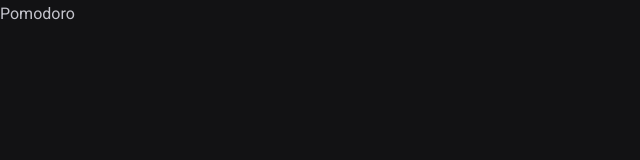
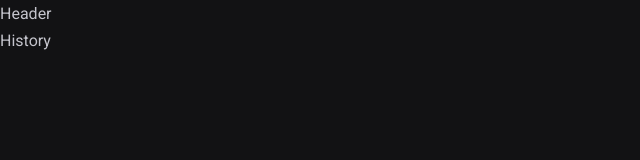
Before and after one commit to davyd-souza/pomodoro-app, a React (Vite) app: page /history in a window 1280 px wide. Shown: the top 160 px of the page, without its empty margins (0-640 px from the left). Built offline with nearby package versions, Linux system fonts and the light colour scheme.

Commit message:
feat: create basic routing with default layout

```diff
--- a/src/App.tsx
+++ b/src/App.tsx
@@ -1,12 +1,14 @@
+// COMPONENT
+import { Router } from './Router'
+
 // STYLE
 import { GlobalStyle } from './styles/global'
 
 export function App() {
   return (
-    <div className="App">
-      <h1>Pomodoro</h1>
-
+    <>
+      <Router />
       <GlobalStyle />
-    </div>
+    </>
   )
 }
--- /dev/null
+++ b/src/Router.tsx
@@ -0,0 +1,18 @@
+// DEPENDENCY
+import { Routes, Route } from 'react-router-dom'
+
+// DEPENDENCY
+import { DefaultLayout } from './layouts/DefaultLayout'
+import { History } from './pages/History'
+import { Home } from './pages/Home'
+
+export function Router() {
+  return (
+    <Routes>
+      <Route path="/" element={<DefaultLayout />}>
+        <Route path="/" element={<Home />} />
+        <Route path="/history" element={<History />} />
+      </Route>
+    </Routes>
+  )
+}
--- /dev/null
+++ b/src/components/Header.tsx
@@ -0,0 +1,3 @@
+export function Header() {
+  return <h2>Header</h2>
+}
--- /dev/null
+++ b/src/layouts/DefaultLayout.tsx
@@ -0,0 +1,14 @@
+// DEPENDENCY
+import { Outlet } from 'react-router-dom'
+
+// COMPONENT
+import { Header } from '../components/Header'
+
+export function DefaultLayout() {
+  return (
+    <div>
+      <Header />
+      <Outlet />
+    </div>
+  )
+}
--- a/src/main.tsx
+++ b/src/main.tsx
@@ -2,6 +2,7 @@
 import React from 'react'
 import ReactDOM from 'react-dom/client'
 import { ThemeProvider } from 'styled-components'
+import { BrowserRouter } from 'react-router-dom'
 
 // COMPONENT
 import { App } from './App'
@@ -12,7 +13,9 @@
 ReactDOM.createRoot(document.getElementById('root') as HTMLElement).render(
   <React.StrictMode>
     <ThemeProvider theme={defaultTheme}>
-      <App />
+      <BrowserRouter>
+        <App />
+      </BrowserRouter>
     </ThemeProvider>
   </React.StrictMode>,
 )
--- /dev/null
+++ b/src/pages/History.tsx
@@ -0,0 +1,3 @@
+export function History() {
+  return <h1>History</h1>
+}
--- /dev/null
+++ b/src/pages/Home.tsx
@@ -0,0 +1,3 @@
+export function Home() {
+  return <h1>Home</h1>
+}
```
